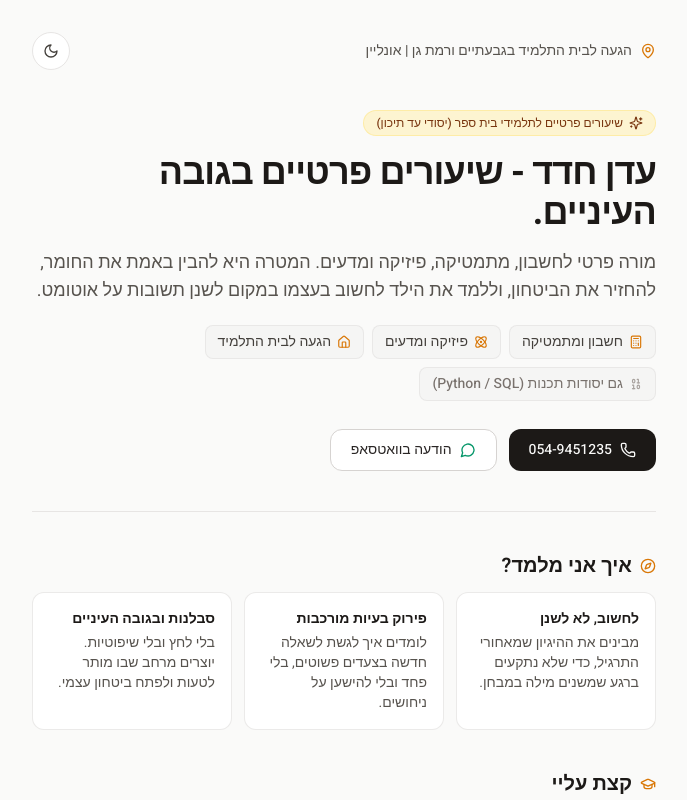
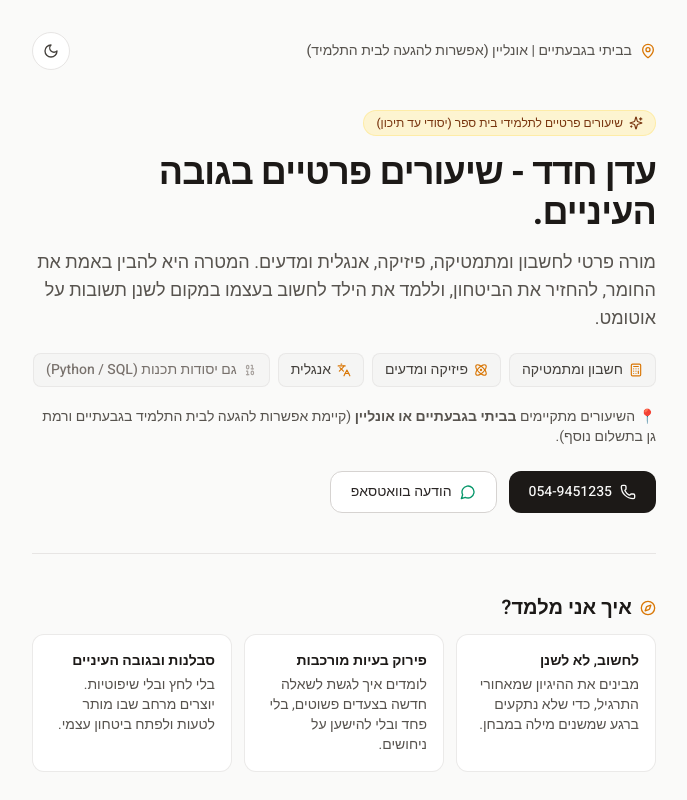
Before and after one commit to edenh70/eden-hadad-private-tutor, a Next.js app: page / in a window 1280 px wide. Shown: the top 800 px of the page, without its empty margins (296-983 px from the left). Built offline with nearby package versions, Linux system fonts and the light colour scheme.

Commit message:
Add English to subjects, specify teaching at home/online with home visits at extra cost

```diff
--- a/app/layout.tsx
+++ b/app/layout.tsx
@@ -11,7 +11,7 @@ const heebo = Heebo({
 export const metadata: Metadata = {
   title: "עדן חדד - שיעורים פרטיים בגובה העיניים",
   description:
-    "שיעורים פרטיים לתלמידי יסודי, חטיבה ותיכון. הגעה לבית התלמיד בגבעתיים ורמת גן, או אונליין. חשבון, מתמטיקה, פיזיקה ומדעים.",
+    "שיעורים פרטיים לתלמידי יסודי, חטיבה ותיכון. בביתי בגבעתיים או אונליין (אפשרות להגעה לבית התלמיד בתשלום נוסף). מתמטיקה, פיזיקה, אנגלית ומדעים.",
 };
 
 export default function RootLayout({
--- a/app/page.tsx
+++ b/app/page.tsx
@@ -13,7 +13,7 @@ import {
   Calculator,
   Atom,
   Binary,
-  Home,
+  Languages,
 } from "lucide-react";
 
 export default function HomePage() {
@@ -43,7 +43,7 @@ export default function HomePage() {
       <header className="w-full max-w-2xl mx-auto px-6 pt-8 pb-4 flex items-center justify-between">
         <div className="flex items-center gap-2 text-sm font-medium text-stone-600 dark:text-zinc-400">
           <MapPin className="w-4 h-4 text-amber-600 dark:text-amber-400 shrink-0" />
-          <span>הגעה לבית התלמיד בגבעתיים ורמת גן | אונליין</span>
+          <span>בביתי בגבעתיים | אונליין (אפשרות להגעה לבית התלמיד)</span>
         </div>
 
         <button
@@ -73,7 +73,7 @@ export default function HomePage() {
           </h1>
 
           <p className="text-base sm:text-lg text-stone-600 dark:text-zinc-400 leading-relaxed">
-            מורה פרטי לחשבון, מתמטיקה, פיזיקה ומדעים. המטרה היא להבין באמת את החומר, להחזיר את הביטחון, וללמד את הילד לחשוב בעצמו במקום לשנן תשובות על אוטומט.
+            מורה פרטי לחשבון ומתמטיקה, פיזיקה, אנגלית ומדעים. המטרה היא להבין באמת את החומר, להחזיר את הביטחון, וללמד את הילד לחשוב בעצמו במקום לשנן תשובות על אוטומט.
           </p>
 
           {/* Quick highlights */}
@@ -85,14 +85,18 @@ export default function HomePage() {
               <Atom className="w-3.5 h-3.5 text-amber-600 dark:text-amber-400" /> פיזיקה ומדעים
             </span>
             <span className="inline-flex items-center gap-1.5 px-3 py-1.5 rounded-lg bg-stone-100 dark:bg-zinc-800/70 border border-stone-200/80 dark:border-zinc-700/60">
-              <Home className="w-3.5 h-3.5 text-amber-600 dark:text-amber-400" /> הגעה לבית התלמיד
+              <Languages className="w-3.5 h-3.5 text-amber-600 dark:text-amber-400" /> אנגלית
             </span>
             <span className="inline-flex items-center gap-1.5 px-3 py-1.5 rounded-lg bg-stone-100 dark:bg-zinc-800/70 border border-stone-200/80 dark:border-zinc-700/60 text-stone-500 dark:text-zinc-400">
               <Binary className="w-3.5 h-3.5 text-stone-400 dark:text-zinc-500" /> גם יסודות תכנות (Python / SQL)
             </span>
           </div>
 
-          <div className="pt-3 flex flex-wrap gap-3">
+          <div className="text-xs sm:text-sm text-stone-600 dark:text-zinc-400 pt-1">
+            📍 השיעורים מתקיימים <strong>בביתי בגבעתיים או אונליין</strong> (קיימת אפשרות להגעה לבית התלמיד בגבעתיים ורמת גן בתשלום נוסף).
+          </div>
+
+          <div className="pt-2 flex flex-wrap gap-3">
             <a
               href="tel:054-9451235"
               className="inline-flex items-center gap-2 px-5 py-2.5 rounded-xl font-medium bg-stone-900 text-stone-50 hover:bg-stone-800 dark:bg-zinc-100 dark:text-zinc-900 dark:hover:bg-white transition-colors text-sm"
@@ -206,7 +210,7 @@ export default function HomePage() {
       {/* Footer */}
       <footer className="w-full max-w-2xl mx-auto px-6 py-6 text-xs text-stone-500 dark:text-zinc-500 flex items-center justify-between border-t border-stone-200/60 dark:border-zinc-900">
         <span>© {new Date().getFullYear()} עדן חדד</span>
-        <span>גבעתיים, רמת גן ואונליין</span>
+        <span>בביתי בגבעתיים | אונליין</span>
       </footer>
     </div>
   );
```
